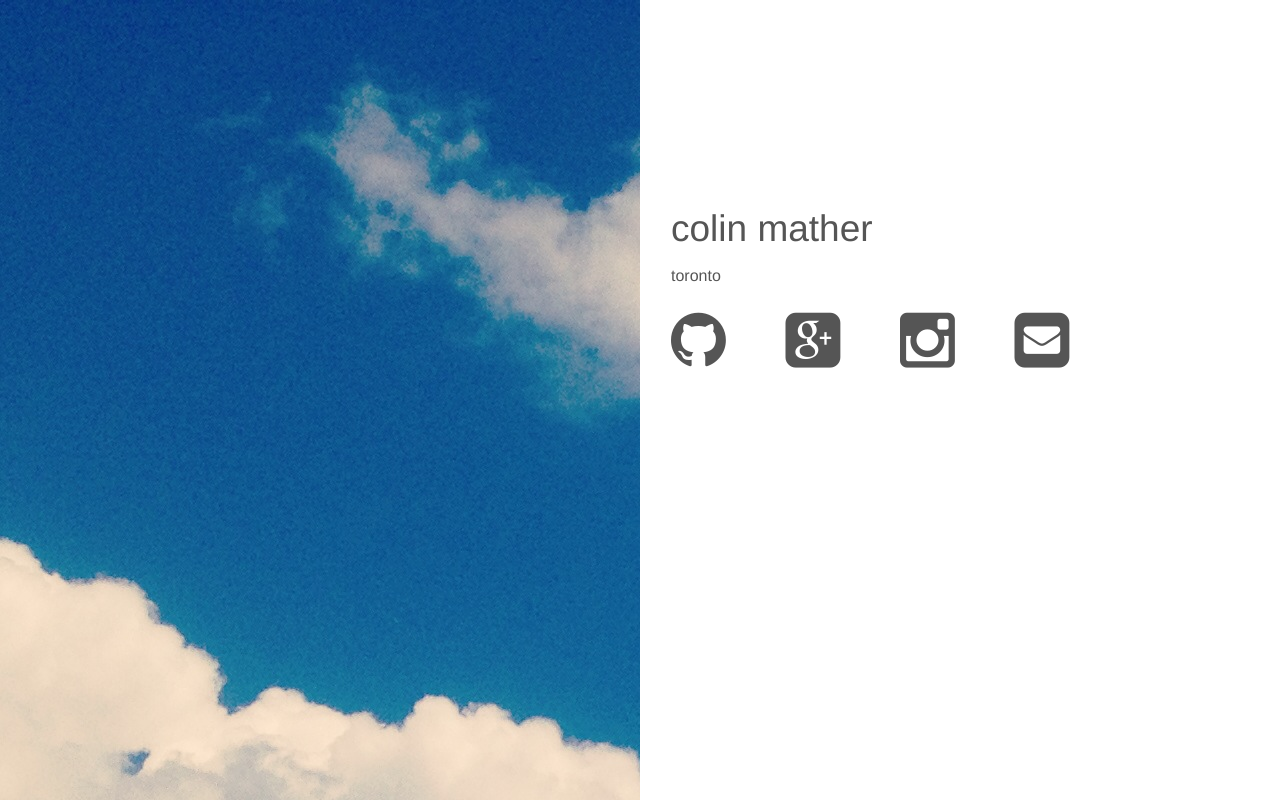
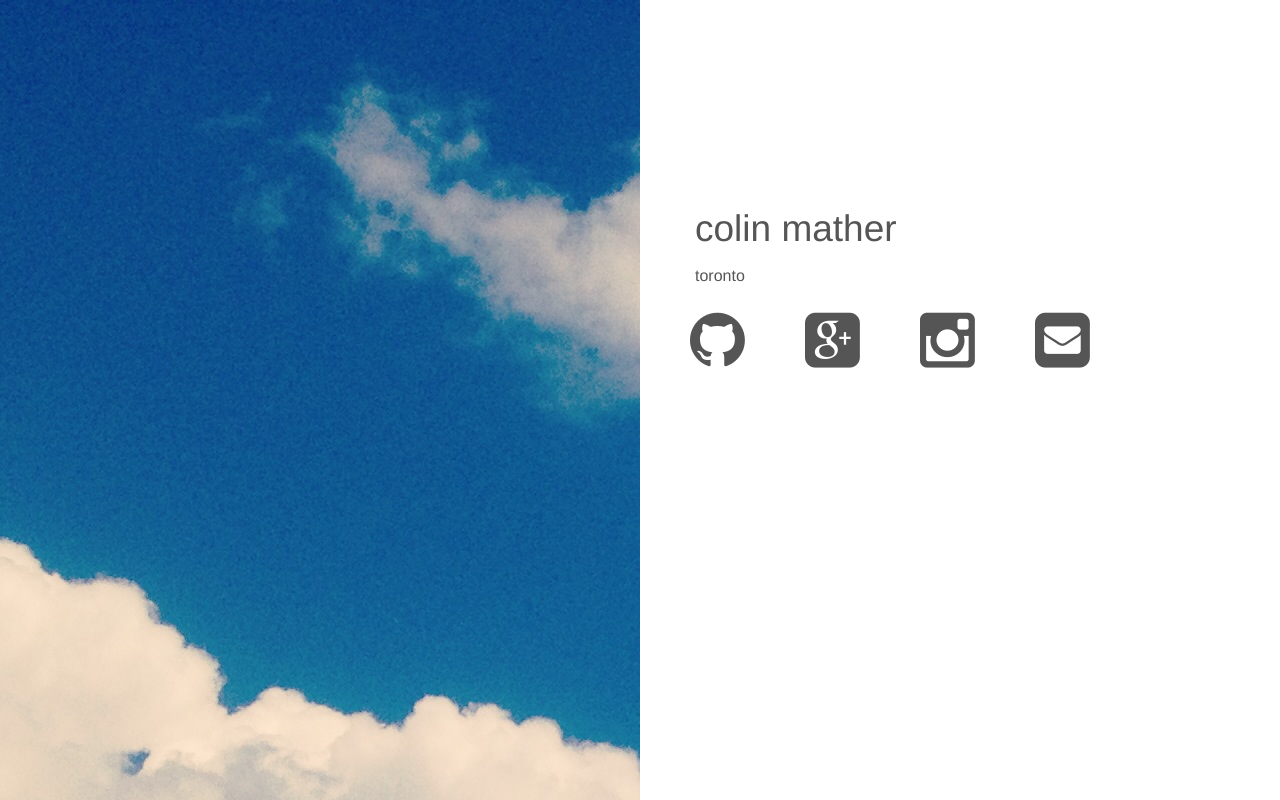
Before and after one commit to colinmm/colinmm.github.io, a website: page index.html in a window 1280 px wide. Drawn offline with Linux system fonts and the light colour scheme.

Commit message:
Add grid for icons

```diff
--- a/index.html
+++ b/index.html
@@ -13,12 +13,12 @@
     <div class="row">
       <div class="left large-6 columns"></div>
       <div class="right large-6 columns">
-        <div class="writeup">
+        <div class="writeup large-12 columns">
           <h2>colin mather</h2>
           <p>toronto</p>
         </div>
         <div class="icons large-12 columns">
-          <ul class="small-block-grid-2 medium-block-grid-4 large-block-grid-4">
+          <ul class="small-block-grid-2 medium-block-grid-4 large-block-grid-4 text-center">
             <li>
               <a href="https://github.com/colinmm">
                 <i class="fa fa-github fa-4x"></i>
--- a/scss/app.scss
+++ b/scss/app.scss
@@ -23,11 +23,7 @@ $text: #555555;
 }
 
 .writeup {
-	padding-left: 1rem;
-}
-
-.icons {
-	padding: 0 1rem;
+	padding-left: 2.5rem;
 }
 
 h2, p {
```
Also changed, not shown: stylesheets/app.css.
